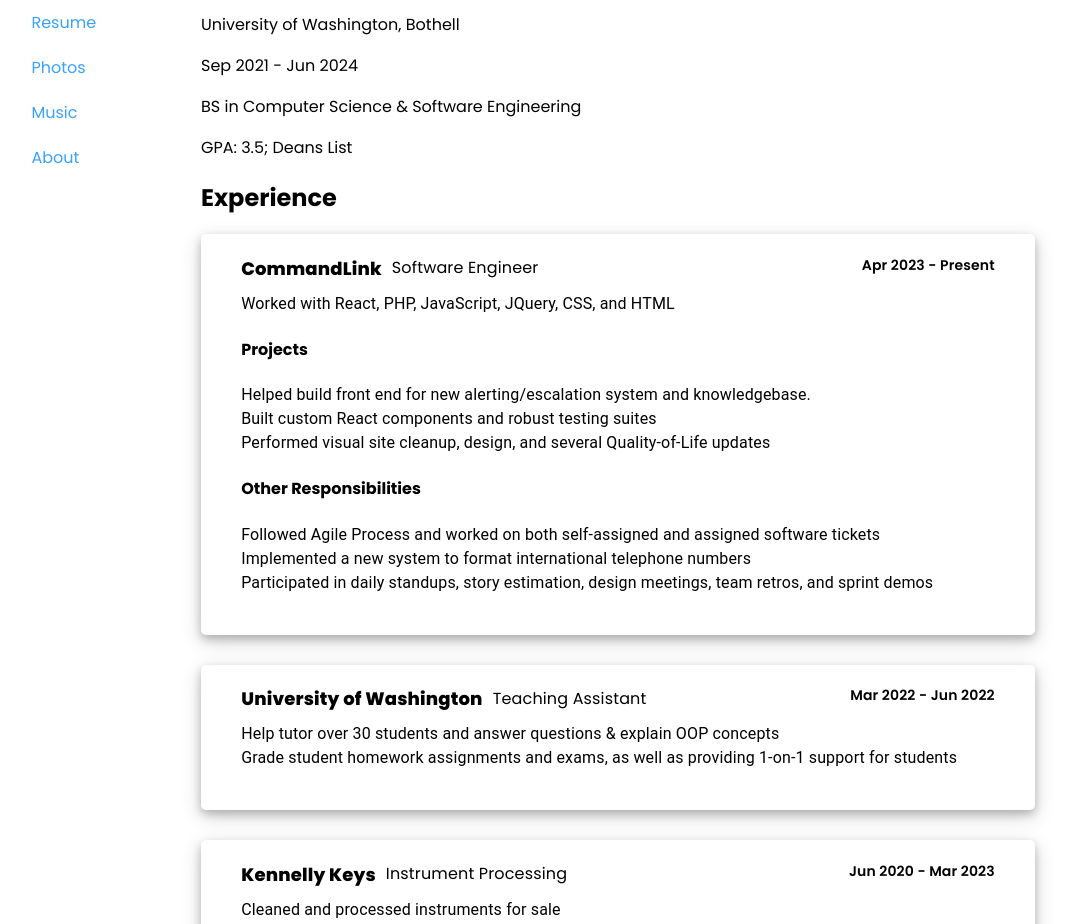
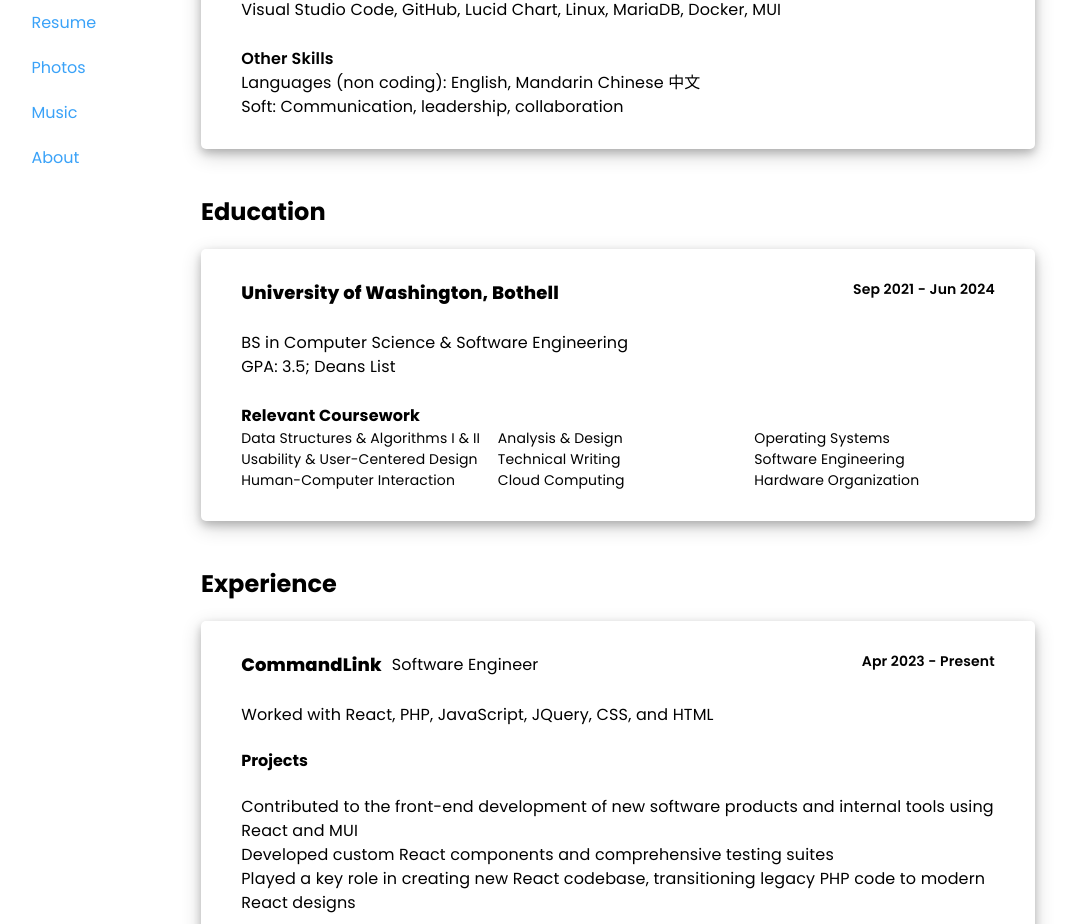
Before and after one commit to jinevang/personal-site, a React (Create React App) app: page /resume in a window 1280 px wide. Shown: the part 355-1279 px from the top of the page, without its empty margins (69-1142 px from the left). Built offline with nearby package versions, Linux system fonts and the light colour scheme.

Commit message:
fix some styling and add boxes

```diff
--- a/src/pages/ResumePage.tsx
+++ b/src/pages/ResumePage.tsx
@@ -1,32 +1,34 @@
 import React from 'react';
 
-import { Box, Typography } from '@mui/material';
+import { Box, Grid2 as Grid, Typography } from '@mui/material';
 import { theme } from 'styles/BasicTheme';
 import styled from '@emotion/styled';
 
 const ResumeCard = styled(Box)({
   borderRadius: '5px',
-  padding: '2ch 4ch',
-  paddingBottom: '4ch',
+  padding: '3ch 4ch',
   maxWidth: '75ch',
   boxShadow: '0 4px 8px 0 rgba(0, 0, 0, 0.2), 0 6px 20px 0 rgba(0, 0, 0, 0.19)',
-
-  [theme.breakpoints.down('md')]: {
-
+  '& p': {
+    fontFamily: 'inherit',
+  },
+  [theme.breakpoints.up('md')]: {
+    'li': {
+      listStyleType: 'none'
+    }
   }
 });
 
 const InfoHolder = styled(Box)({
   display: 'flex',
   justifyContent: 'space-between',
-  alignItems: 'flex-start',
+  alignItems: 'start',
   [theme.breakpoints.up('md')]: {
     'span': {
       display: 'flex',
       gap: '1ch',
       alignItems: 'center',
-      paddingBottom: '1ch'
-    }
+    },
   },
 
   'p': {
@@ -36,7 +38,8 @@
   [theme.breakpoints.down('md')]: {
     display: 'flex',
     justifyContent: 'space-between',
-    alignContent: 'end',
+    alignContent: 'start',
+    alignItems: 'baseline',
     'span': {
       display: 'flex',
       flexDirection: 'column',
@@ -45,21 +48,60 @@
   }
 })
 
+const StyledResumePage = styled(Box)({
+  [theme.breakpoints.down('md')]: {
+    'h2': {
+      textAlign: 'center',
+    }
+  }
+})
 
 const ResumePage = () => {
   return(
-    <div>
+    <StyledResumePage>
       <h1>Resume</h1>
       <h2>Skills</h2>
-      <p><i>Languages:</i> JavaScript, JQuery, HTML, CSS, Bash, React, Typescript, SQL, Java, C++, C, PHP</p>
-      <p><i>Tools:</i> Visual Studio Code, GitHub, Lucid Chart, Linux, MariaDB, Docker</p>
+      <ResumeCard>
+          <Typography fontWeight={600}>Languages</Typography>
+          <Typography>JavaScript, JQuery, HTML, CSS, Bash, React, Typescript, SQL, Java, C++, C, PHP</Typography>
+          <br/>
+          <Typography fontWeight={600}>Tools and Frameworks</Typography>
+          <Typography>Visual Studio Code, GitHub, Lucid Chart, Linux, MariaDB, Docker, MUI</Typography>
+          <br/>
+          <Typography fontWeight={600}>Other Skills</Typography>
+          <Typography>Languages (non coding): English, Mandarin Chinese 中文</Typography>
+          <Typography>Soft: Communication, leadership, collaboration</Typography>
+      </ResumeCard>
+      <br/>
+      <h2>Education</h2>
+      <ResumeCard>
+        <InfoHolder>
+            <Typography sx={{fontWeight: '800', fontSize: '18px'}}>University of Washington, Bothell</Typography>
+            <Typography sx={{fontWeight: '600', fontSize: '14px', textAlign: 'right'}}>Sep 2021 - Jun 2024</Typography>
+      </InfoHolder>
+      <br/>
+      <Typography>BS in Computer Science & Software Engineering</Typography>
+      <Typography>GPA: 3.5; Deans List</Typography>
+      <br/>
+      <Typography fontWeight={700}>Relevant Coursework</Typography>
+      <Grid container spacing={2}>
+        <Grid size='grow'><Typography fontSize={14}>Data Structures & Algorithms I & II</Typography></Grid>
+        <Grid size='grow'><Typography fontSize={14}>Analysis & Design</Typography></Grid>
+        <Grid size='grow'><Typography fontSize={14}>Operating Systems</Typography></Grid>
+      </Grid>
+      <Grid container spacing={2}>
+        <Grid size='grow'><Typography fontSize={14}>Usability & User-Centered Design</Typography></Grid>
+        <Grid size='grow'><Typography fontSize={14}>Technical Writing</Typography></Grid>
+        <Grid size='grow'><Typography fontSize={14}>Software Engineering</Typography></Grid>
+      </Grid>
+      <Grid container spacing={2}>
+        <Grid size='grow'><Typography fontSize={14}>Human-Computer Interaction</Typography></Grid>
+        <Grid size='grow'><Typography fontSize={14}>Cloud Computing</Typography></Grid>
+        <Grid size='grow'><Typography fontSize={14}>Hardware Organization</Typography></Grid>
+      </Grid>
+      </ResumeCard>
 
-      <h2>Education</h2>
-      <p>University of Washington, Bothell</p>
-      <p>Sep 2021 - Jun 2024</p>
-      <p>BS in Computer Science & Software Engineering</p>
-      <p>GPA: 3.5; Deans List</p>
-
+      <br/>
       <h2>Experience</h2>
       <Box sx={{display: 'flex', flexDirection: 'column', gap: '3ch'}}>
         <ResumeCard>
@@ -70,16 +112,18 @@
             </span>
             <Typography sx={{fontWeight: '600', fontSize: '14px', textAlign: 'right'}}>Apr 2023 - Present</Typography>
           </InfoHolder>
+          <br/>
           <Box sx={{display: 'flex', flexDirection: 'column'}}>
             <Typography>Worked with React, PHP, JavaScript, JQuery, CSS, and HTML</Typography>
             <h4>Projects</h4>
-            <Typography>Helped build front end for new alerting/escalation system and knowledgebase.<br/>
-            Built custom React components and robust testing suites <br/>
-            Performed visual site cleanup, design, and several Quality-of-Life updates</Typography>
-            <h4>Other Responsibilities</h4>
-            <Typography>Followed Agile Process and worked on both self-assigned and assigned software tickets</Typography>
-            <Typography>Implemented a new system to format international telephone numbers</Typography>
-            <Typography>Participated in daily standups, story estimation, design meetings, team retros, and sprint demos</Typography>
+            <Typography><li>Contributed to the front-end development of new software products and internal tools using React and MUI</li></Typography>
+            <Typography><li>Developed custom React components and comprehensive testing suites</li></Typography>
+            <Typography><li>Played a key role in creating new React codebase, transitioning legacy PHP code to modern React designs</li></Typography>
+
+            <h4>Responsibilities</h4>
+            <Typography><li>Followed Agile methodologies, managing both self-assigned and team-assigned tickets</li></Typography>
+            <Typography><li>Actively participated in daily standups, story estimations, design meetings, team retros, and sprint demos</li></Typography>
+            <Typography><li>Provided detailed code reviews, with constructive feedback to peers</li></Typography>
           </Box>
         </ResumeCard>
 
@@ -92,9 +136,11 @@
             <Typography sx={{fontWeight: '600', fontSize: '14px', textAlign: 'right'}}>Mar 2022 - Jun 2022</Typography>
 
           </InfoHolder>
+          <br/>
+
           <Box sx={{display: 'flex', flexDirection: 'column'}}>
-            <Typography>Help tutor over 30 students and answer questions & explain OOP concepts</Typography>
-            <Typography>Grade student homework assignments and exams, as well as providing 1-on-1 support for students</Typography>
+            <Typography><li>Tutored over 30 students and answer questions & explain OOP concepts</li></Typography>
+            <Typography><li>Graded student homework assignments and exams, as well as providing 1-on-1 support for students</li></Typography>
           </Box>
         </ResumeCard>
 
@@ -107,13 +153,15 @@
             <Typography sx={{fontWeight: '600', fontSize: '14px', textAlign: 'right'}}>Jun 2020 - Mar 2023</Typography>
 
           </InfoHolder>
+          <br/>
+
           <Box sx={{display: 'flex', flexDirection: 'column'}}>
-            <Typography>Cleaned and processed instruments for sale</Typography>
-            <Typography>Work with others to maintain quality control of instruments being processed</Typography>
+            <Typography><li>Cleaned and processed instruments for sale</li></Typography>
+            <Typography><li>Work with others to maintain quality control of instruments being processed</li></Typography>
           </Box>
         </ResumeCard>
       </Box>
-    </div>
+    </StyledResumePage>
   );
 };
 
```
